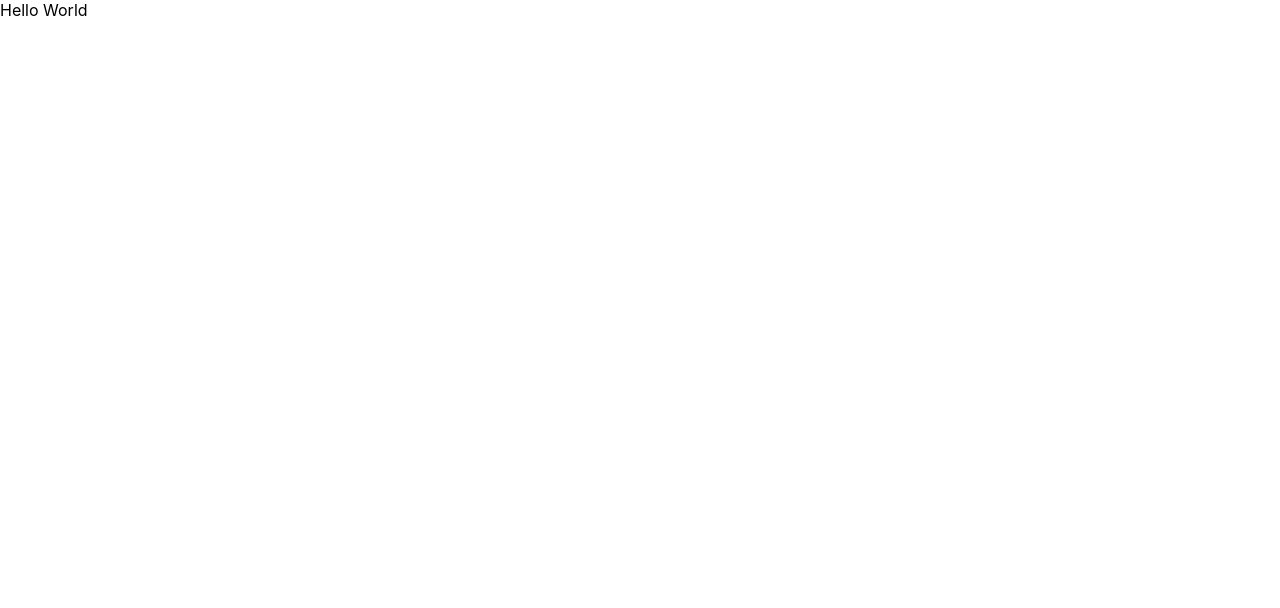
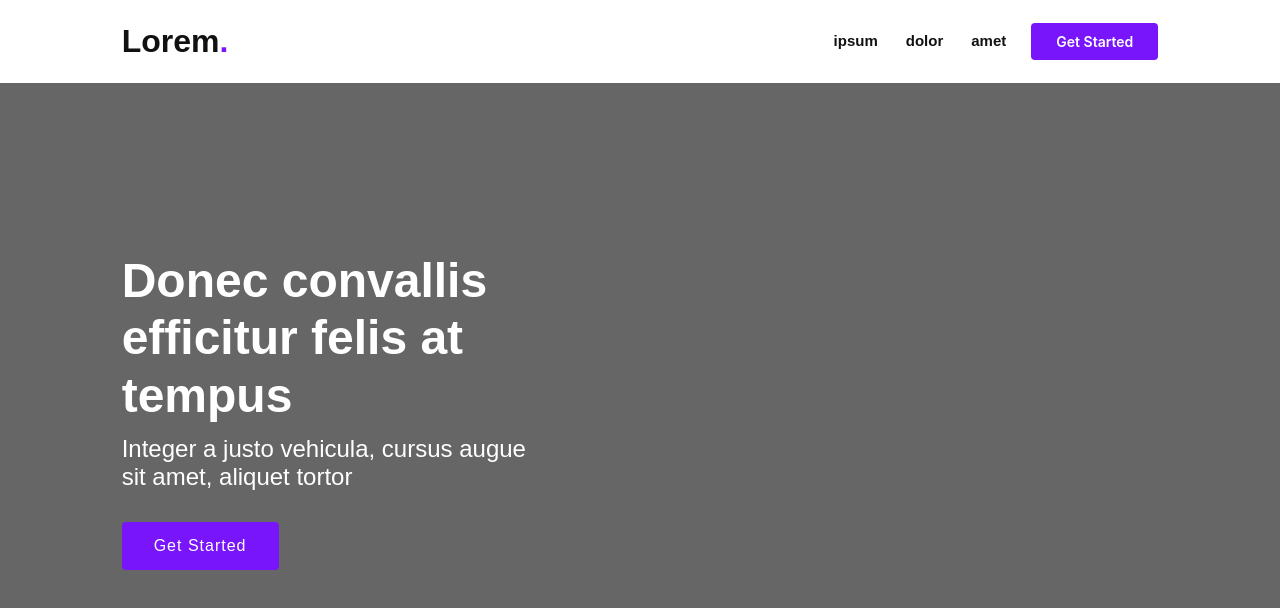
Before and after one commit to jaxonlee179/brewhound-2, a React (Create React App) app in the folder client/: page / in a window 1280 px wide. Shown: the top 608 px of the page. Built offline with nearby package versions, Linux system fonts and the light colour scheme.

Commit message:
very basic react structure

```diff
--- a/client/public/index.html
+++ b/client/public/index.html
@@ -24,7 +24,7 @@
       work correctly both with client-side routing and a non-root public URL.
       Learn how to configure a non-root public URL by running `npm run build`.
     -->
-    <title>React App</title>
+    <title>Brew Hound</title>
   </head>
   <body>
     <noscript>You need to enable JavaScript to run this app.</noscript>
--- a/client/src/App.js
+++ b/client/src/App.js
@@ -1,5 +1,22 @@
+import React from 'react';
+import { BrowserRouter as Router, Switch, Route } from 'react-router-dom';
+import Navbar from './components/Navbar';
+import Home from './pages/Home';
+
 function App() {
-  return <div>Hello World</div>;
+  return (
+
+      <Router>
+      <>
+        <Navbar />
+        <Switch>
+          <Route exact path='/' component={Home} />
+        </Switch>
+      </>
+      </Router>
+
+
+  );
 }
 
 export default App;
--- /dev/null
+++ b/client/src/components/Navbar.js
@@ -0,0 +1,30 @@
+import React from 'react';
+
+
+
+function Nav() {
+
+    return (
+        <header className="fixed-top" id="header">
+        <div className="container-fluid">
+          <div className="row justify-content-center">
+            <div className="col-xl-10 d-flex align-items-center">
+              <h1 className="logo mr-auto">
+                <a href="#">Lorem<span>.</span></a>
+              </h1>
+              <nav className="nav-menu d-none d-lg-block">
+                <ul>
+                  <li><a href="#">ipsum</a></li>
+                  <li><a href="#">dolor</a></li>
+                  <li><a href="#">amet</a></li>
+                </ul>
+              </nav>
+              <a href="#" className="get-started-btn">Get Started</a>
+            </div>
+          </div>
+        </div>
+      </header>
+    );
+  }
+
+  export default Nav;
--- a/client/src/index.css
+++ b/client/src/index.css
@@ -1,13 +1,212 @@
-body {
-  margin: 0;
-  font-family: -apple-system, BlinkMacSystemFont, 'Segoe UI', 'Roboto', 'Oxygen',
-    'Ubuntu', 'Cantarell', 'Fira Sans', 'Droid Sans', 'Helvetica Neue',
-    sans-serif;
-  -webkit-font-smoothing: antialiased;
-  -moz-osx-font-smoothing: grayscale;
+:root {
+  --primary-color: #444;
+  --secondary-color: #7815fb;
+  --white: #fff;
 }
 
-code {
-  font-family: source-code-pro, Menlo, Monaco, Consolas, 'Courier New',
-    monospace;
+body {
+  font-family: "Open Sans", sans-serif;
+  color: #444;
 }
+
+a {
+  color: (var(--secondary-color));
+}
+
+a:hover {
+  text-decoration: none;
+}
+
+h1,
+h2,
+h3,
+h4,
+h5,
+h6 {
+  font-family: Raleway, sans-serif;
+}
+
+#header {
+  background: var(--white);
+  transition: all 0.5s;
+  padding: 20px 0;
+}
+
+#header .logo {
+  font-size: 32px;
+  margin: 0;
+  padding: 0;
+  line-height: 1;
+  font-weight: 600;
+  font-family: Poppins, sans-serif;
+}
+#header .logo a {
+  color: #111;
+}
+#header .logo a span {
+  color: var(--secondary-color);
+}
+
+.nav-menu ul {
+  margin: 0;
+  padding: 0;
+  list-style: none;
+}
+.nav-menu > ul {
+  display: flex;
+}
+.nav-menu > ul > li {
+  position: relative;
+  white-space: nowrap;
+  padding: 10px 0 10px 28px;
+}
+.nav-menu a {
+  display: block;
+  position: relative;
+  color: #111;
+  transition: 0.3s;
+  font-size: 15px;
+  font-weight: 600;
+  font-family: Raleway, sans-serif;
+}
+.nav-menu a:hover,
+.nav-menu li:hover > a {
+  color: var(--secondary-color);
+}
+.get-started-btn {
+  margin-left: 25px;
+  background: var(--secondary-color);
+  color: var(--white);
+  border-radius: 4px;
+  padding: 8px 25px;
+  white-space: nowrap;
+  transition: 0.3s;
+  font-size: 14px;
+  font-weight: 600;
+  display: inline-block;
+}
+.get-started-btn:hover {
+  background: #111;
+  color: var(--white);
+}
+
+#hero {
+  width: 100%;
+  height: 100vh;
+  /*background: url(../img/hero-bg.jpg) top center no-repeat;*/
+  background-size: cover;
+  position: relative;
+  padding-top: 82px;
+}
+
+#hero:before {
+  content: "";
+  background: rgba(0, 0, 0, 0.6);
+  position: absolute;
+  bottom: 0;
+  top: 0;
+  left: 0;
+  right: 0;
+}
+#hero h1 {
+  margin: 0;
+  font-size: 48px;
+  font-weight: 700;
+  color: var(--white);
+}
+#hero h2 {
+  color: var(--white);
+  margin: 10px 0 0 0;
+  font-size: 24px;
+}
+#hero .btn-get-started {
+  font-family: Raleway, sans-serif;
+  font-weight: 500;
+  font-size: 16px;
+  letter-spacing: 1px;
+  display: inline-block;
+  padding: 10px 30px;
+  border-radius: 4px;
+  transition: 0.5s;
+  margin-top: 30px;
+  color: #fff;
+  background: var(--secondary-color);
+  border: 2px solid var(--secondary-color);
+}
+#hero .btn-get-started:hover {
+  background: 0 0;
+  border-color: #fff;
+}
+
+section {
+  padding: 60px 0;
+  overflow: hidden;
+  position: relative;
+}
+.section-title {
+  text-align: center;
+  padding-bottom: 30px;
+  position: relative;
+}
+.section-title h2 {
+  font-size: 32px;
+  font-weight: 700;
+  text-transform: uppercase;
+  margin-bottom: 20px;
+  padding-bottom: 20px;
+  position: relative;
+}
+.section-title h2::after {
+  content: "";
+  position: absolute;
+  display: block;
+  width: 50px;
+  height: 3px;
+  background: var(--secondary-color);
+  bottom: 0;
+  left: calc(50% - 25px);
+}
+.section-title p {
+  margin-bottom: 0;
+}
+
+@media (max-width: 768px) {
+  #hero {
+    text-align: center;
+    padding-top: 58px;
+  }
+  #hero h1 {
+    font-size: 28px;
+  }
+  #hero h2 {
+    font-size: 18px;
+    line-height: 24px;
+  }
+}
+@media (max-height: 500px) {
+  #hero {
+    height: 120vh;
+  }
+}
+
+@media (max-width: 992px) {
+  .get-started-btn {
+    margin: 0 48px 0 0;
+    padding: 6px 18px;
+  }
+}
+
+@media (max-width: 992px) {
+  #header {
+    padding: 12px 0;
+  }
+  #header .logo {
+    font-size: 28px;
+  }
+}
+
+@media screen and (max-width: 768px) {
+  [data-aos-delay] {
+    transition-delay: 0 !important;
+  }
+}
--- a/client/src/index.js
+++ b/client/src/index.js
@@ -2,6 +2,7 @@ import React from "react";
 import ReactDOM from "react-dom";
 import "./index.css";
 import App from "./App";
+import '../node_modules/bootstrap/dist/css/bootstrap.min.css';
 
 ReactDOM.render(
   <React.StrictMode>
--- /dev/null
+++ b/client/src/pages/Home.js
@@ -0,0 +1,27 @@
+import React from 'react';
+
+
+const Home = () => {
+    return (
+        <section id="hero" className="d-flex align-items-center">
+        <div className="container-fluid" data-aos="zoom-out" data-aos-delay="100">
+          <div className="row justify-content-center">
+            <div className="col-xl-10">
+              <div className="row">
+                <div className="col-xl-5">
+                  <h1>Donec convallis efficitur felis at tempus</h1>
+                  <h2>
+                    Integer a justo vehicula, cursus augue sit amet, aliquet
+                    tortor
+                  </h2>
+                  <a href="#" className="btn-get-started">Get Started</a>
+                </div>
+              </div>
+            </div>
+          </div>
+        </div>
+      </section>
+    );
+  };
+
+  export default Home;
--- /dev/null
+++ b/client/src/pages/Login.js
@@ -0,0 +1 @@
+//TBD
--- /dev/null
+++ b/client/src/pages/Signup.js
@@ -0,0 +1 @@
+//TBD
```
